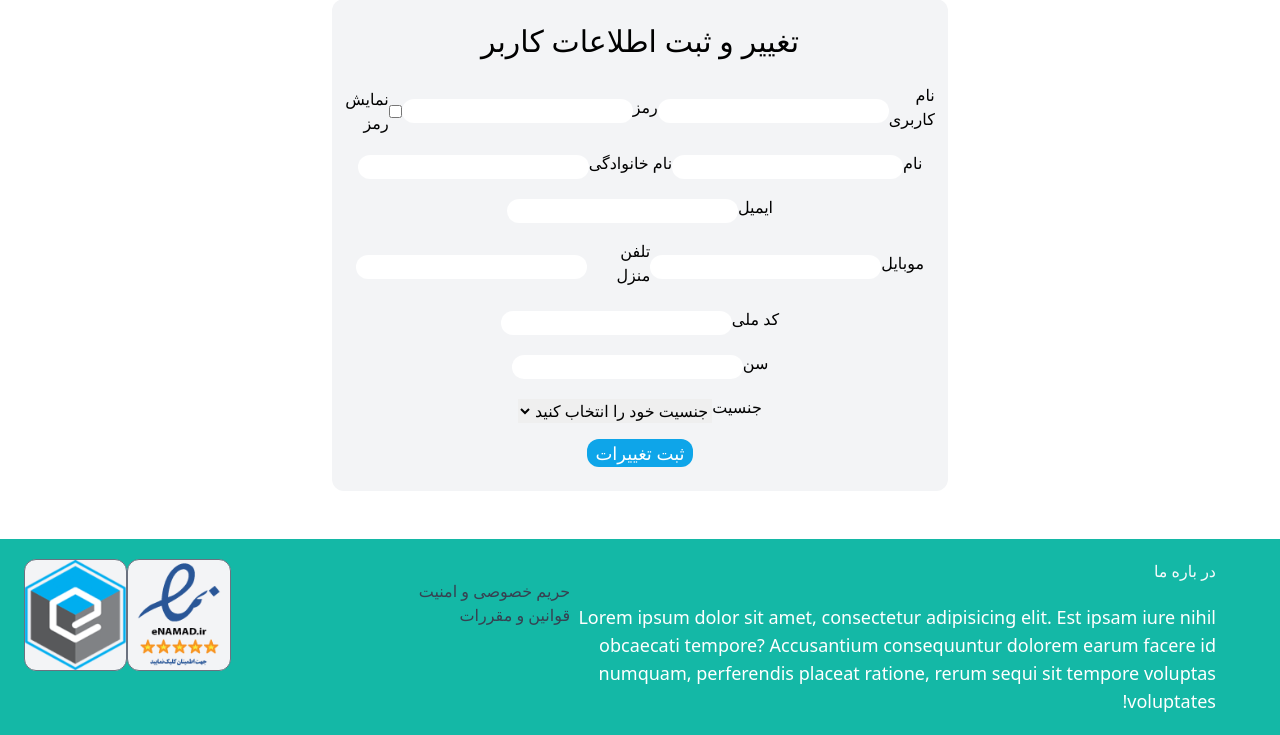
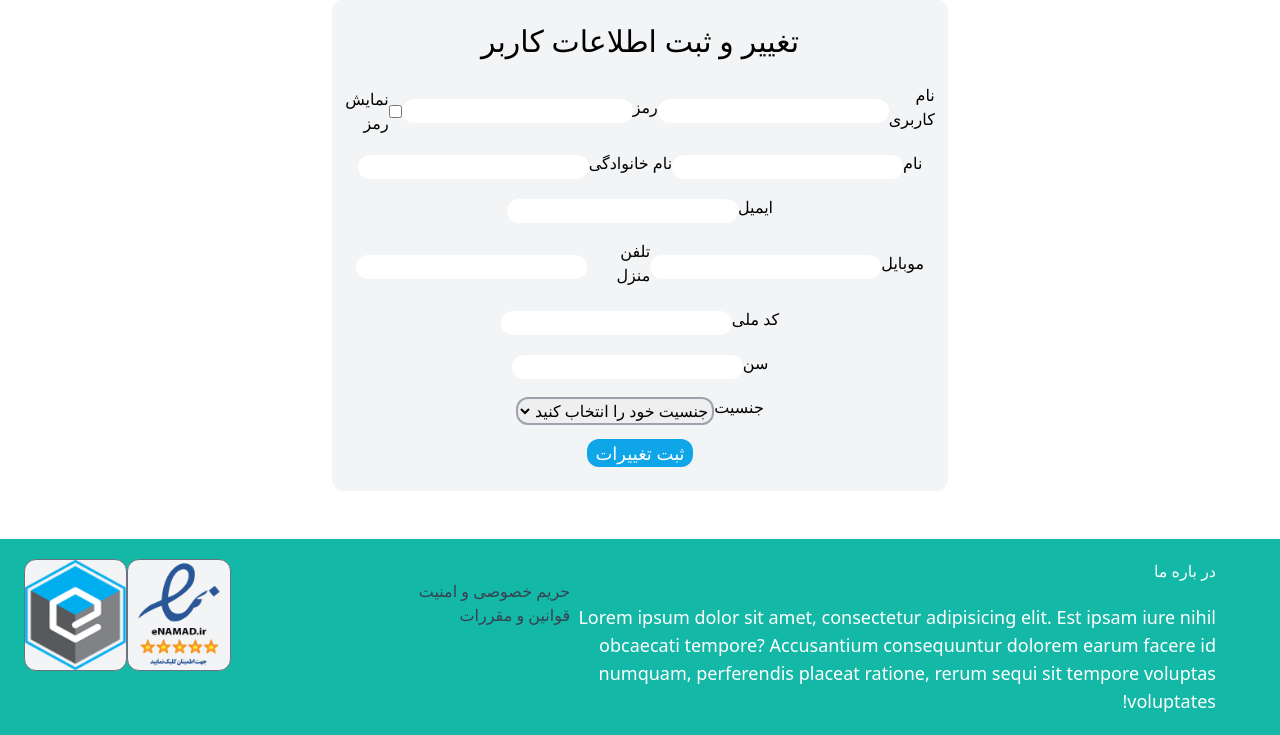
Before and after one commit to Mohammadrzn/DjangoOnlineShop, a Django app: template templates/change.html in a window 1280 px wide. Shown: the part 132-867 px from the top of the page. Run offline with Django 4.2, Linux system fonts and the light colour scheme; the template is opened without the code that fills it, so the values that code supplies are empty; some libraries are stand-ins or nearby versions.

Commit message:
Change some styling

```diff
--- a/templates/change.html
+++ b/templates/change.html
@@ -52,7 +52,7 @@
             </div>
             <div class="mb-3 flex items-center justify-center">
                 <label for="gender" class="inline-block mb-2">جنسیت</label><br>
-                <select name="gender" id="gender">
+                <select class="rounded-xl border-2 border-gray-400" name="gender" id="gender">
                     <option value="" selected="selected" disabled >جنسیت خود را انتخاب کنید</option>
                     <option value="M">آقا</option>
                     <option value="F">خانم</option>
```
